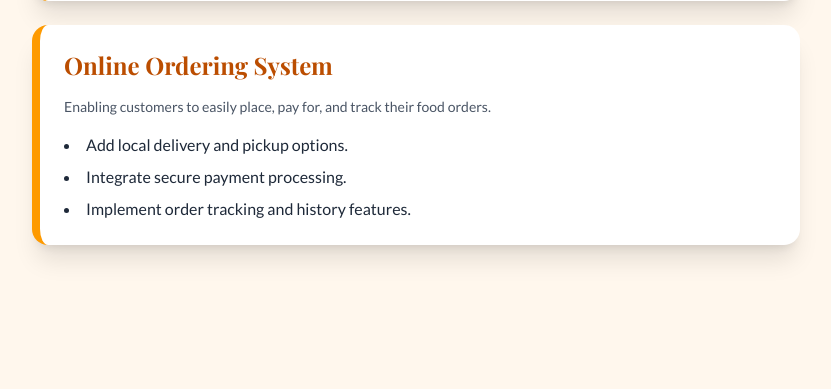
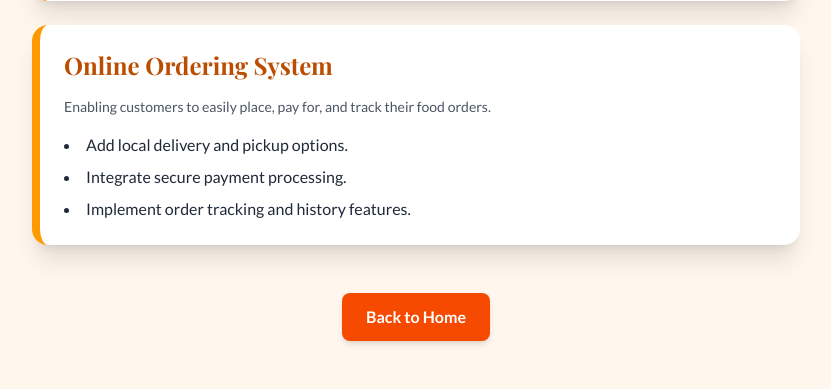
Before and after one commit to Romdree30/Romdree30-CI4-GarlicShrimp, a CodeIgniter 4 app: the page made by backend/app/Views/user/roadmap.php in a window 1280 px wide. Shown: the part 607-996 px from the top of the page, without its empty margins (224-1055 px from the left). Before the commit the page ends 867 px from the top, so only its background shows below. Run offline with PHP 8.4 and a stand-in for CodeIgniter, Linux system fonts and the light colour scheme; the template is opened without the code that fills it, so the values that code supplies are empty; some libraries are stand-ins or nearby versions.

Commit message:
feat(roadmap): added the back button

```diff
--- a/backend/app/Views/user/roadmap.php
+++ b/backend/app/Views/user/roadmap.php
@@ -67,6 +67,14 @@
             </div>
 
         </div>
+
+        <!-- Back to Home Button -->
+        <div class="mt-12 text-center">
+            <a href="/"
+                class="inline-block bg-orange-600 hover:bg-orange-700 shadow-md hover:shadow-lg px-6 py-3 rounded-lg focus:ring-4 focus:ring-orange-500/50 font-semibold text-white transition-all duration-300">
+                Back to Home
+            </a>
+        </div>
     </main>
 
     <!-- Footer -->
```
